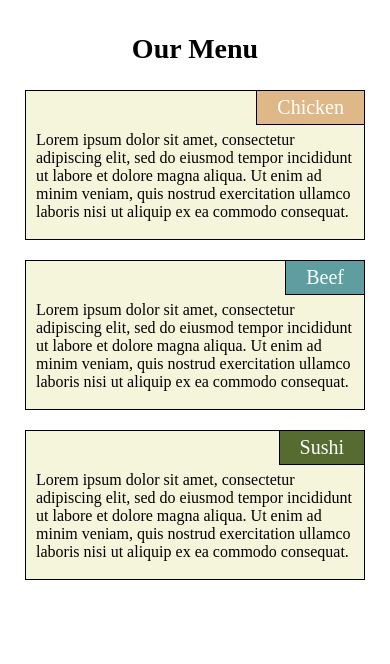
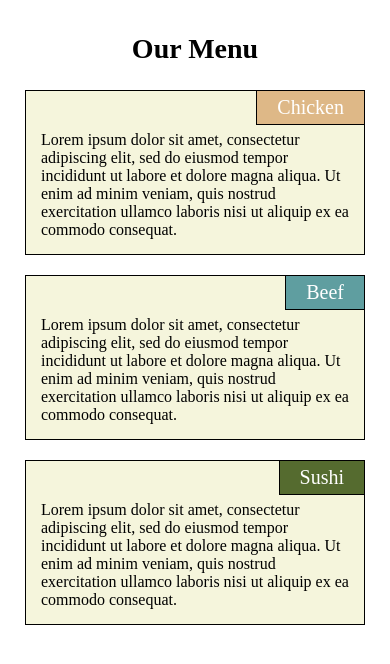
Before and after one commit to Kuchela13/coursera-test-1, a plain HTML site: page module2assignment/index.html in a window 390 px wide. Drawn offline with Linux system fonts and the light colour scheme.

Commit message:
Make small change to mobile view

```diff
--- a/module2assignment/css/project.css
+++ b/module2assignment/css/project.css
@@ -76,3 +76,13 @@ h1 {
     width: 100%;
   }
 }
+
+@media (max-width: 400px) {
+  .chicken-text,
+  .beef-text,
+  .sushi-text {
+    height: max-content;
+    width: fit-content;
+    padding: 40px 15px 15px 15px;
+  }
+}
```
